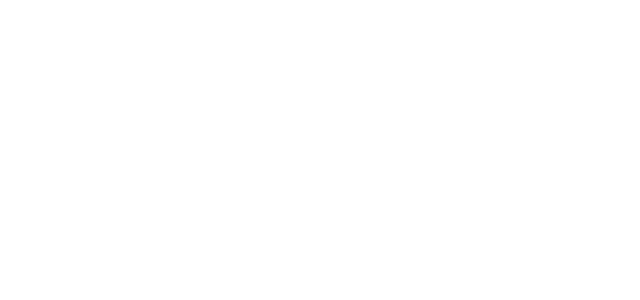
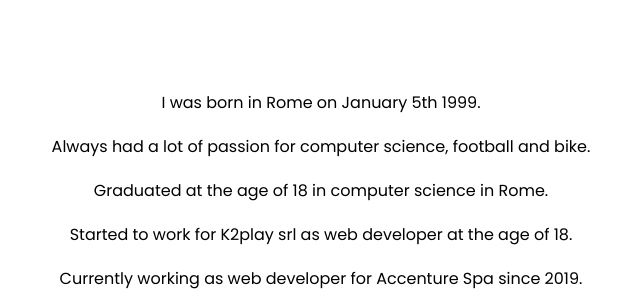
Before and after one commit to tizianocappai/portfolio, a React (Vite) app in the folder my-portfolio/: page / in a window 1280 px wide. Shown: the part 997-1297 px from the top of the page, without its empty margins (319-959 px from the left). Before the commit the page ends 800 px from the top, so only its background shows below. Built offline with nearby package versions, Linux system fonts and the light colour scheme.

Commit message:
add my self component and myskill component

```diff
--- a/my-portfolio/package.json
+++ b/my-portfolio/package.json
@@ -17,6 +17,7 @@
     "react": "^16.9.0",
     "react-dom": "~16.9.0",
     "react-reveal": "^1.2.2",
+    "react-router-dom": "^5.3.0",
     "rebuild": "^0.1.2"
   },
   "devDependencies": {
--- a/my-portfolio/src/App.jsx
+++ b/my-portfolio/src/App.jsx
@@ -1,12 +1,23 @@
-import React from 'react'
-import Intro from './components/intro';
+import React, {lazy, Suspense} from 'react'
+import {Route, BrowserRouter as Router, Switch, Redirect} from "react-router-dom";
+
+const HomePage = lazy(() => import('./pages/home'));
 
 function App() {
 
   return (
-    <main className={"main-section"}>
-        <Intro />
-    </main>
+      <Suspense fallback={<div>Loading...</div>}>
+          <Router>
+              <Switch>
+                  <Route exact path="/" component={HomePage}/>
+                  <Route exact path='/home' component={HomePage}/>
+                  <Route path="*" >
+                      <Redirect to="/home" />
+                  </Route>
+              </Switch>
+          </Router>
+      </Suspense>
+
   )
 }
 
--- a/my-portfolio/src/components/intro/styles.scss
+++ b/my-portfolio/src/components/intro/styles.scss
@@ -13,6 +13,7 @@
     line-height: $line-height-large;
     font-weight: 500;
     margin-bottom: $margin-base * 1.5;
+    text-align: center;
   }
 
   &__desc {
@@ -20,5 +21,6 @@
     font-size: $font-size-medium-large;
     line-height: $line-height-medium-large;
     font-weight: 400;
+    text-align: center;
   }
 }
--- /dev/null
+++ b/my-portfolio/src/components/myself/index.jsx
@@ -0,0 +1,16 @@
+import React from "react";
+import './styles.scss';
+
+const Myself = () => {
+    return (
+        <section className={"container myself-section"}>
+            <p className={'myself-section__paragraph'}>I was born in Rome on January 5th 1999.</p>
+            <p className={'myself-section__paragraph'}>Always had a lot of passion for computer science, football and bike.</p>
+            <p className={'myself-section__paragraph'}>Graduated at the age of 18 in computer science in Rome.</p>
+            <p className={'myself-section__paragraph'}>Started to work for K2play srl as web developer at the age of 18.</p>
+            <p className={'myself-section__paragraph'}>Currently working as web developer for Accenture Spa since 2019.</p>
+        </section>
+    )
+}
+
+export default React.memo(Myself);
--- /dev/null
+++ b/my-portfolio/src/components/myself/styles.scss
@@ -0,0 +1,19 @@
+@import "src/assets/styles/variables";
+
+.myself-section {
+  display: flex;
+  flex-direction: column;
+  align-items: center;
+  justify-content: center;
+  min-height: 100vh;
+
+  &__paragraph {
+    color: $black;
+    font-size: $font-size-base;
+    line-height: $line-height-medium;
+    font-weight: 400;
+    margin-bottom: $margin-base * 1.5;
+    text-align: center;
+  }
+
+}
--- /dev/null
+++ b/my-portfolio/src/components/myskill/styles.scss
@@ -0,0 +1,19 @@
+@import "src/assets/styles/variables";
+
+.my-skill-section {
+  display: flex;
+  flex-direction: column;
+  align-items: center;
+  justify-content: center;
+  min-height: 100vh;
+
+  &__title {
+    color: $black;
+    font-size: $font-size-medium;
+    line-height: $line-height-medium;
+    font-weight: 400;
+    margin-bottom: $margin-base * 1.5;
+    text-align: center;
+  }
+
+}
--- /dev/null
+++ b/my-portfolio/src/pages/home/index.jsx
@@ -0,0 +1,15 @@
+import React from 'react'
+import Intro from "../../components/intro";
+import Myself from "../../components/myself";
+
+function HomePage() {
+
+    return (
+        <main className={"main-section"}>
+            <Intro />
+            <Myself />
+        </main>
+    )
+}
+
+export default HomePage
```
Also changed, not shown: my-portfolio/src/components/myskill/index.jsx (added, +12 -0 lines), 1 other file (tests, documents, lock files or other folders).
